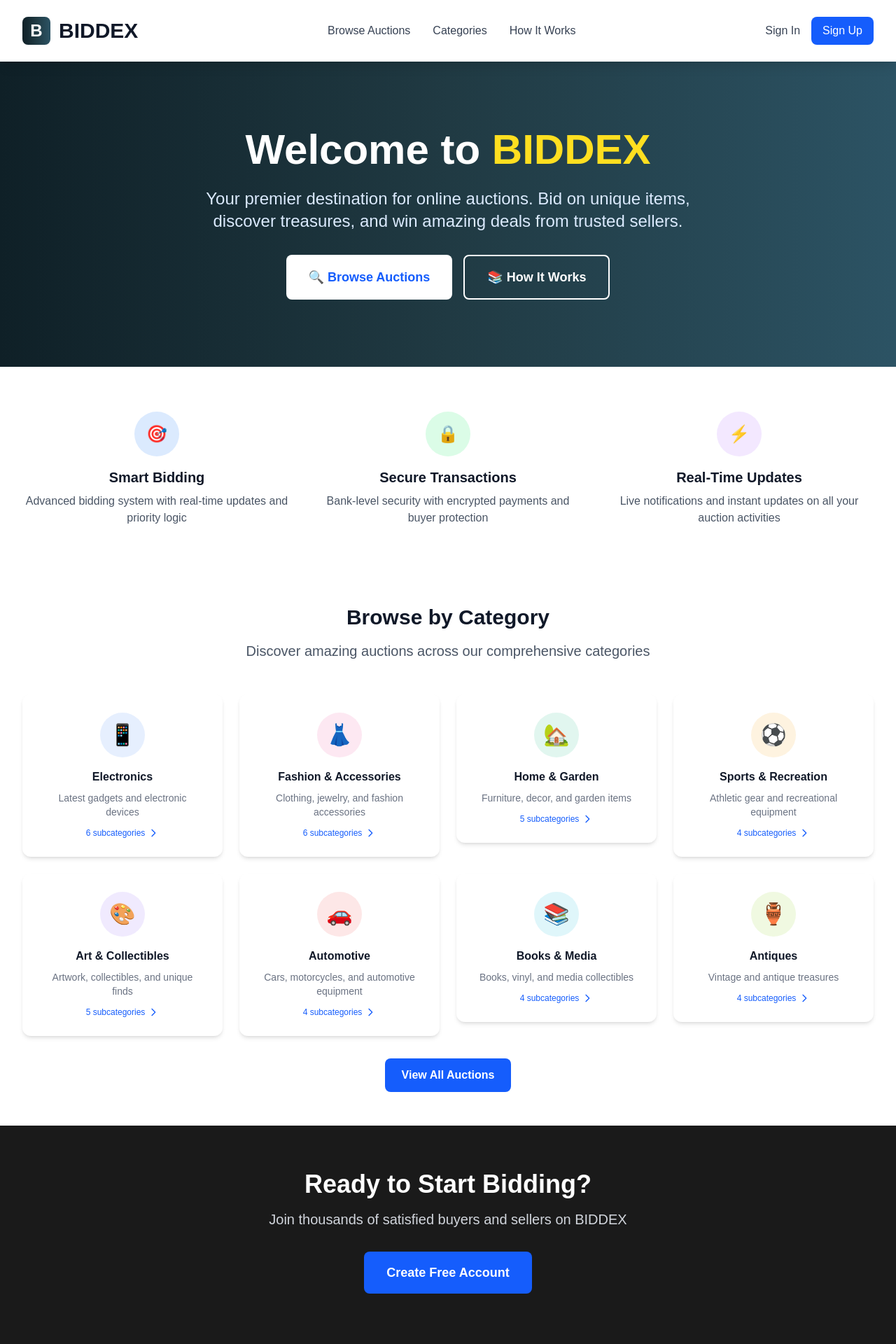
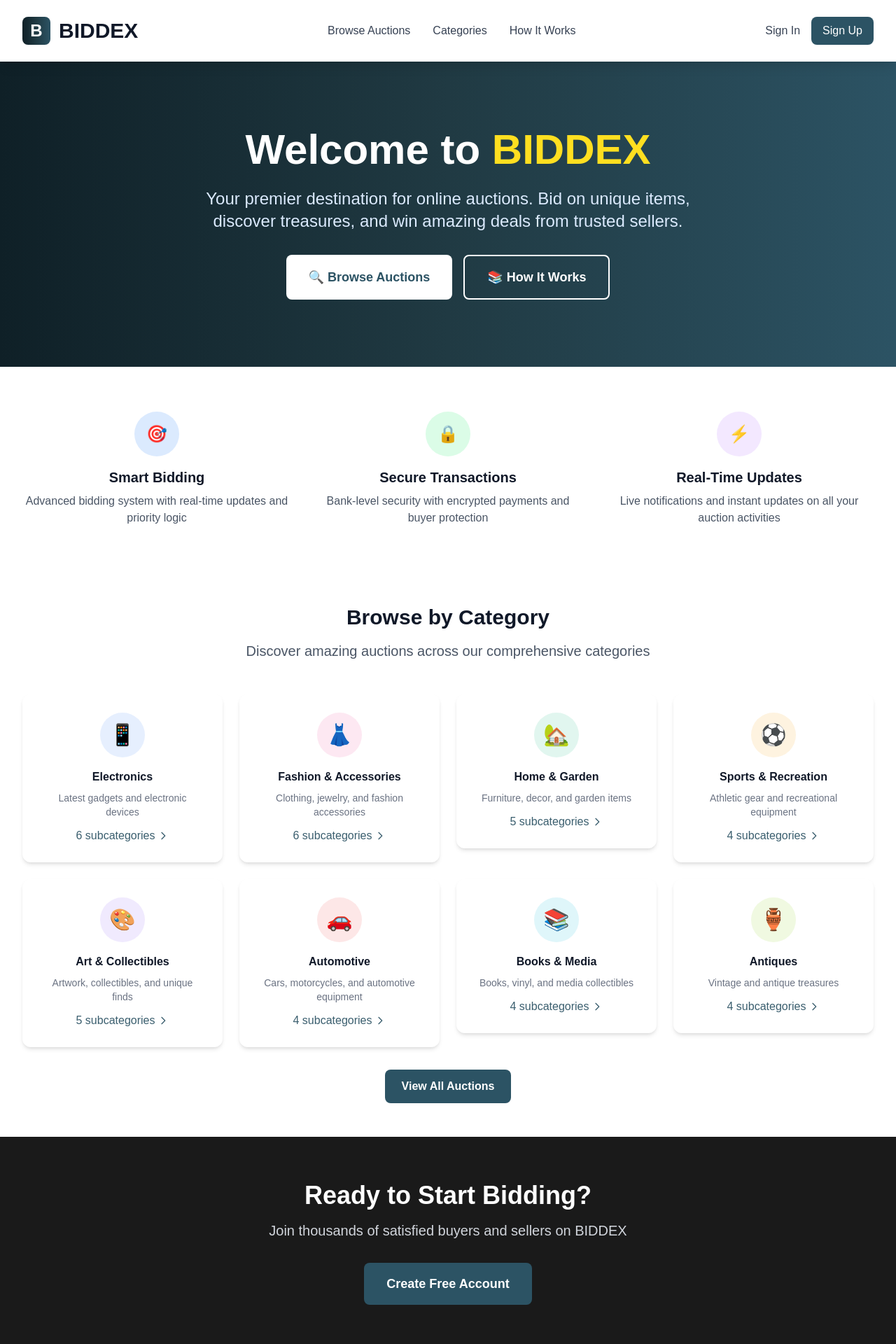
Before and after one commit to Shounen-coder/bidding-app, a React (Vite) app in the folder frontend/: page / in a window 1280 px wide. Shown: the top 1920 px of the page at 70% size. Built offline with nearby package versions, Linux system fonts and the light colour scheme; a web font is replaced by a local one.

Commit message:
Button colors changed in home,header and footer

```diff
--- a/frontend/src/components/category/CategoryGrid.tsx
+++ b/frontend/src/components/category/CategoryGrid.tsx
@@ -34,20 +34,20 @@ const CategoryGrid: React.FC<CategoryGridProps> = ({ onCategorySelect }) => {
               className="group cursor-pointer transform transition-all duration-200 hover:scale-105"
               onClick={() => handleCategoryClick(category)}
             >
-              <div className="bg-white rounded-xl shadow-md hover:shadow-xl transition-all duration-200 p-6 text-center border-2 border-transparent hover:border-blue-200">
+              <div className="bg-white rounded-xl shadow-md hover:shadow-xl transition-all duration-200 p-6 text-center border-2 border-transparent hover:border-[#2c5364]">
                 <div
                   className="w-16 h-16 mx-auto mb-4 rounded-full flex items-center justify-center text-2xl"
                   style={{ backgroundColor: `${category.color_code}20` }}
                 >
                   <span className="text-3xl">{category.icon_name}</span>
                 </div>
-                <h3 className="font-semibold text-gray-900 mb-2 group-hover:text-blue-600 transition-colors">
+                <h3 className="font-semibold text-gray-900 mb-2 group-hover:text-[#2c5364] transition-colors">
                   {category.name}
                 </h3>
                 <p className="text-sm text-gray-500 mb-3">
                   {category.description}
                 </p>
-                <div className="flex items-center justify-center text-xs text-blue-600">
+                <div className="flex items-center justify-center text-s text-[#2c5364EE]">
                   <span>{category.subcategories?.length || 0} subcategories</span>
                   <svg className="w-4 h-4 ml-1" fill="none" stroke="currentColor" viewBox="0 0 24 24">
                     <path strokeLinecap="round" strokeLinejoin="round" strokeWidth={2} d="M9 5l7 7-7 7" />
@@ -61,7 +61,7 @@ const CategoryGrid: React.FC<CategoryGridProps> = ({ onCategorySelect }) => {
         <div className="text-center mt-8">
           <Link
             to="/auctions"
-            className="bg-blue-600 hover:bg-blue-700 text-white font-semibold py-3 px-6 rounded-lg transition-colors inline-block"
+            className="bg-[#2c5364] hover:bg-[#2c5364EE] text-white font-semibold py-3 px-6 rounded-lg transition-colors inline-block"
           >
             View All Auctions
           </Link>
--- a/frontend/src/components/layout/Header.tsx
+++ b/frontend/src/components/layout/Header.tsx
@@ -61,19 +61,19 @@ const Header: React.FC = () => {
             <nav className="hidden md:flex items-center space-x-8">
               <Link
                 to="/auctions"
-                className="text-gray-700 hover:text-blue-600 font-medium transition-colors"
+                className="text-gray-700 hover:text-[#2c5364] font-medium transition-colors"
               >
                 Browse Auctions
               </Link>
               <Link
                 to="/category"
-                className="text-gray-700 hover:text-blue-600 font-medium transition-colors"
+                className="text-gray-700 hover:text-[#2c5364] font-medium transition-colors"
               >
                 Categories
               </Link>
               <Link
                 to="/how-it-works"
-                className="text-gray-700 hover:text-blue-600 font-medium transition-colors"
+                className="text-gray-700 hover:text-[#2c5364] font-medium transition-colors"
               >
                 How It Works
               </Link>
@@ -83,13 +83,13 @@ const Header: React.FC = () => {
             <div className="hidden md:flex items-center space-x-4">
               <Link
                 to="/login"
-                className="text-gray-700 hover:text-blue-600 font-medium transition-colors"
+                className="text-gray-700 hover:text-[#2c5364] font-medium transition-colors"
               >
                 Sign In
               </Link>
               <Link
                 to="/register"
-                className="bg-blue-600 hover:bg-blue-700 text-white px-4 py-2 rounded-lg font-medium transition-colors"
+                className="bg-[#2c5364] hover:bg-[#2c5364EE] text-white px-4 py-2 rounded-lg font-medium transition-colors"
               >
                 Sign Up
               </Link>
--- a/frontend/src/pages/Home.tsx
+++ b/frontend/src/pages/Home.tsx
@@ -30,11 +30,11 @@ const Home: React.FC = () => {
             <div className="flex flex-col sm:flex-row gap-4 justify-center">
               <button
                 onClick={() => navigate('/auctions')}
-                className="bg-white text-blue-600 hover:bg-gray-100 font-semibold py-4 px-8 rounded-lg transition-colors text-lg"
+                className="bg-white text-[#2c5364] hover:bg-gray-100 font-semibold py-4 px-8 rounded-lg transition-colors text-lg"
               >
                 🔍 Browse Auctions
               </button>
-              <button className="border-2 border-white text-white hover:bg-white hover:text-blue-600 font-semibold py-4 px-8 rounded-lg transition-colors text-lg">
+              <button className="border-2 border-white text-white hover:bg-white hover:text-[#2c5364] font-semibold py-4 px-8 rounded-lg transition-colors text-lg">
                 📚 How It Works
               </button>
             </div>
@@ -89,7 +89,7 @@ const Home: React.FC = () => {
           </p>
           <button
             onClick={() => navigate('/register')}
-            className="bg-blue-600 hover:bg-blue-700 text-white font-semibold py-4 px-8 rounded-lg transition-colors text-lg"
+            className="bg-[#2c5364] hover:bg-[#2c536499] cursor-pointer text-white font-semibold py-4 px-8 rounded-lg transition-colors text-lg"
           >
             Create Free Account
           </button>
```
